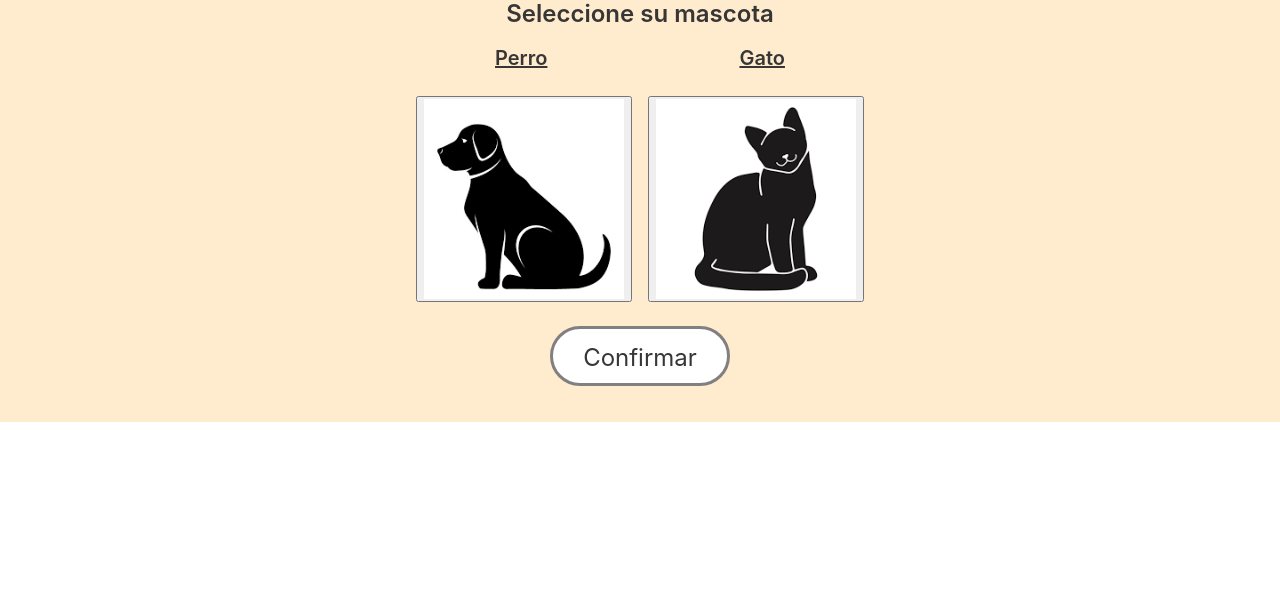
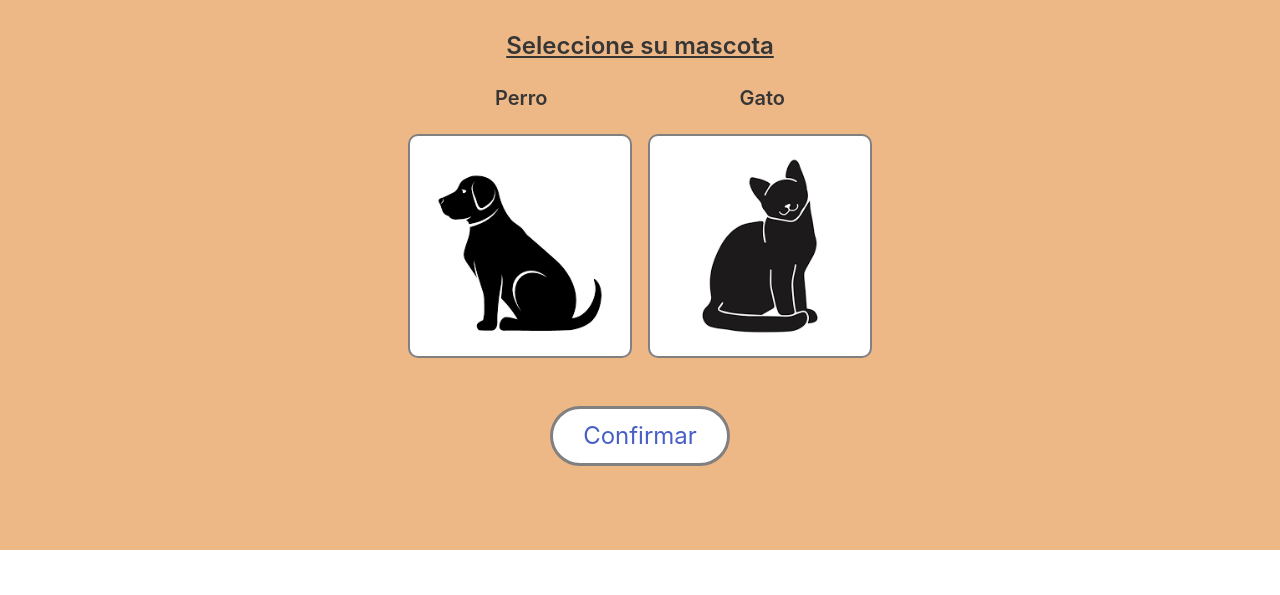
Before and after one commit to ArturoCruz606/Appets, a plain HTML site: page registro.html in a window 1280 px wide. Shown: the part 205-800 px from the top of the page. Drawn offline with Linux system fonts and the light colour scheme.

Commit message:
Commit Nico V3

```diff
--- a/css/estilo.css
+++ b/css/estilo.css
@@ -5,11 +5,11 @@
 
 body {
     font-family: -apple-system, BlinkMacSystemFont, 'Segoe UI', Roboto, Oxygen, Ubuntu, Cantarell, 'Open Sans', 'Helvetica Neue', sans-serif;
-    background-color: blanchedalmond;
+    background-color: rgb(238, 184, 134);
+    /* el primer color que usamos: blanchedalmond */
 }
 
 .button.borde-gris:hover {
-    background-color: transparent;
     border-color: black;
     color: black;
 }
@@ -19,7 +19,23 @@ body {
     border-style: solid;
     border-width: 3px;
 }
-
+.button.icon.mascota {
+    border-color: gray;
+    border-style: solid;
+    border-width: 2px;
+    height: 14em;
+    width: 14em;
+    border-radius: 10px;
+}
+.button.icon.mascota:hover {
+    border-color: black;
+    color: black;
+}
+.mascota-elegida {
+    border-radius: 10px;
+    height: 10.5em;
+    width: 10.5em;
+}
 /* .titulo {
     font-size: 60px;
     float: right;
--- a/registro.html
+++ b/registro.html
@@ -7,7 +7,6 @@
     <title>APPETS - Registro</title>
     <link rel="stylesheet" href="css/estilo.css">
     <link rel="stylesheet" href="css/bulma.css">
-    <link rel="stylesheet" href="css/estilonicoguardarenelotro.css">
     <link type="image/png" rel="icon" href="img/Icono para App.png">
 </head>
 <body>
@@ -22,20 +21,23 @@
                 </div>
                 <div class="has-text-centered">
                     <div class="mt-4">
-                        <h2 class="title is-4">Seleccione su mascota</h2>
+                        <h2 class="title is-4 mt-6"><u>Seleccione su mascota</u></h2>
                     </div>
                     <div class="is-flex is-justify-content-center mt-3">
-                        <h3 class="title is-5 mt-2 mr-6 pr-6"><u>Perro</u></h3>
-                        <h3 class="title is-5 mt-2 ml-6 pl-6"><u>Gato</u></h3>
+                        <h3 class="title is-5 mt-4 mr-6 pr-6 mb-5">Perro</h3>
+                        <h3 class="title is-5 mt-4 ml-6 pl-6 mb-5">Gato</h3>
                     </div>
-                    <button class="is-focused">
+                    <button class="button icon mascota">
                         <img src="img/Perro.png" type="sumbit" width="200" height="200">
                     </button>
-                    <button class="ml-3">
+                    <button class="button icon mascota ml-3">
                         <img src="img/Gato.png" width="200" height="200">
                     </button>
 
-                    <input class="button is-rounded is-large borde-gris mt-5" type="submit" value="Confirmar">
+                    <imput type class="button is-rounded is-large borde-gris mt-6 mb-6">
+                        <a href="datos.html">Confirmar</a>
+                    </imput>
+
                 </div>
             </div>
             <div class="column is-one-quarter-desktop">
```
Also changed, not shown: datos.html (+11 -7 lines), index.html (+4 -4 lines), pCarga.html (+1 -1 lines).
